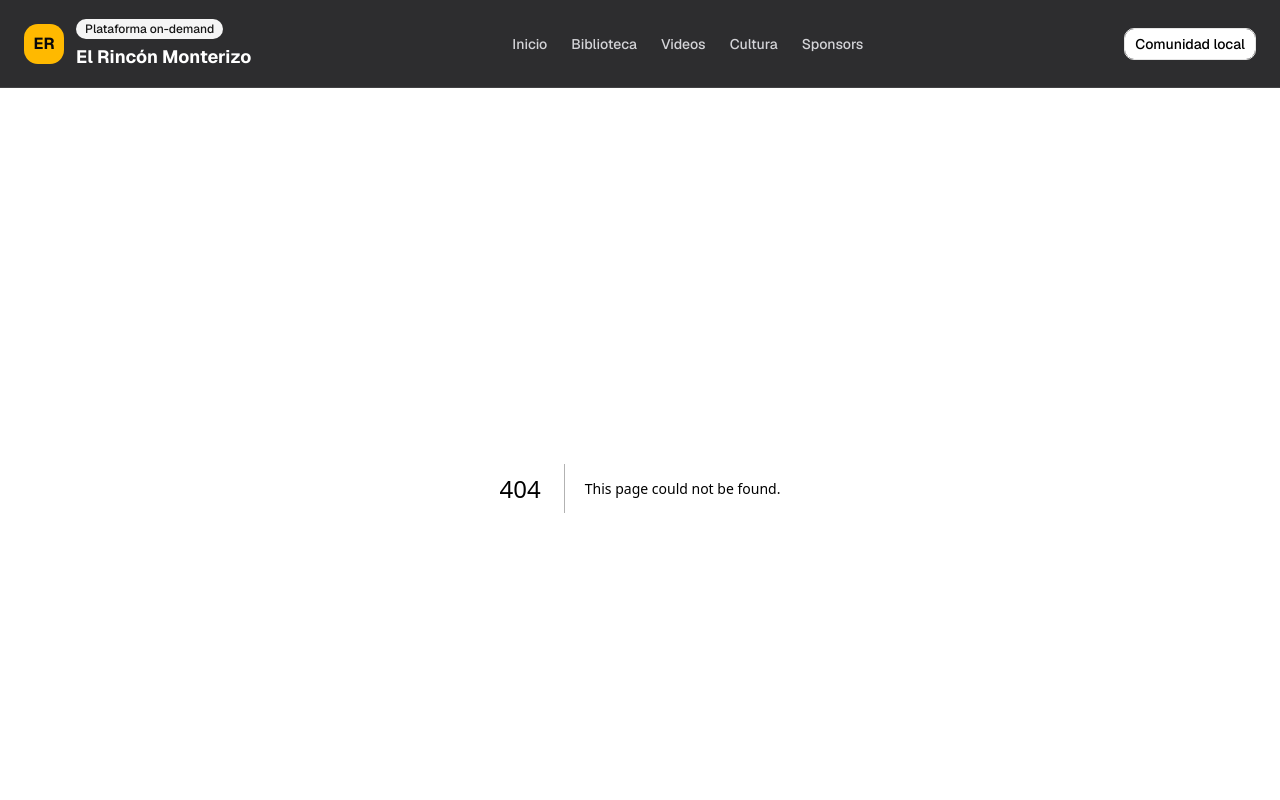
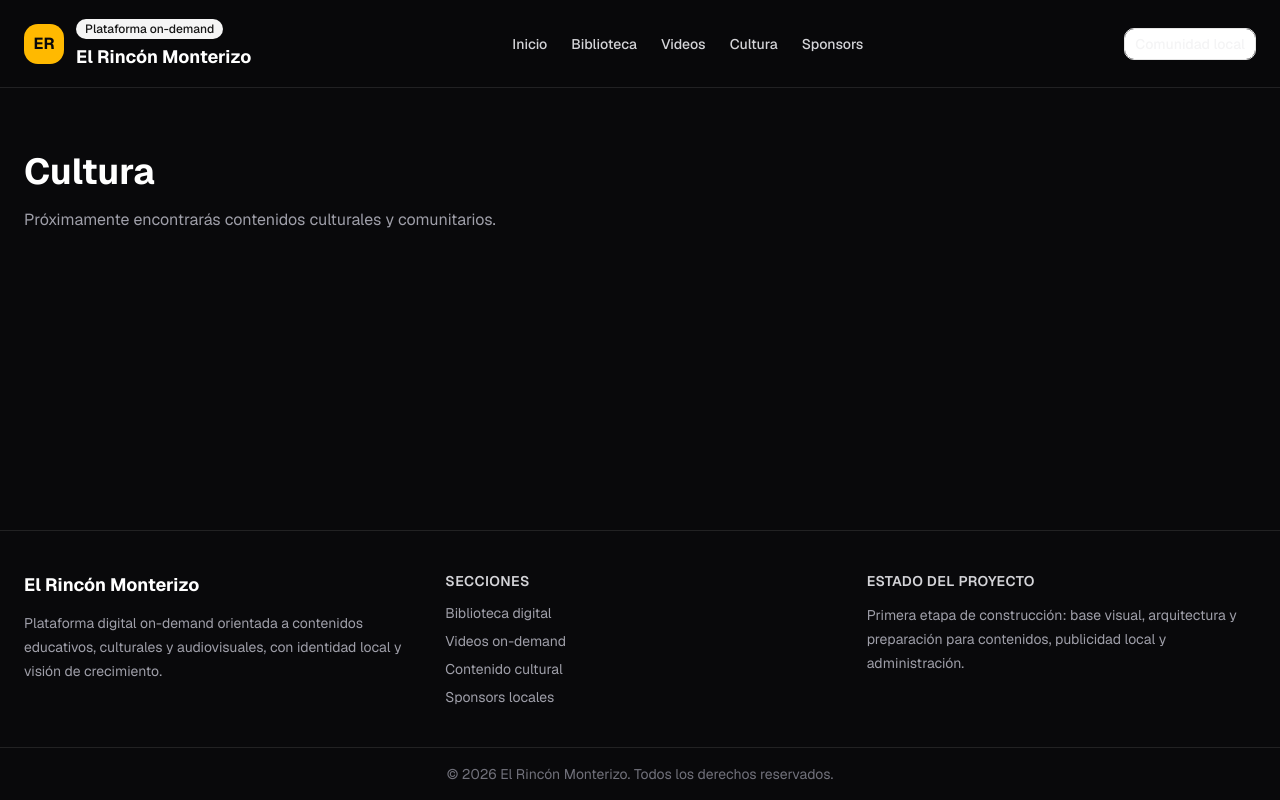
Before and after one commit to GFGaldeano/el-rincon-monterizo, a Next.js app: page /cultura in a window 1280 px wide. Before the commit this address had no page. Shown: the top 800 px of the page. Built offline with nearby package versions, Linux system fonts and the light colour scheme.

Commit message:
feat: add placeholder routes for main sections

```diff
--- /dev/null
+++ b/src/app/biblioteca/page.tsx
@@ -0,0 +1,10 @@
+export default function BibliotecaPage() {
+  return (
+    <section className="mx-auto max-w-7xl px-6 py-16">
+      <h1 className="text-4xl font-bold text-white">Biblioteca</h1>
+      <p className="mt-4 text-zinc-400">
+        Próximamente encontrarás libros, documentos y materiales educativos.
+      </p>
+    </section>
+  );
+}
--- /dev/null
+++ b/src/app/cultura/page.tsx
@@ -0,0 +1,10 @@
+export default function CulturaPage() {
+  return (
+    <section className="mx-auto max-w-7xl px-6 py-16">
+      <h1 className="text-4xl font-bold text-white">Cultura</h1>
+      <p className="mt-4 text-zinc-400">
+        Próximamente encontrarás contenidos culturales y comunitarios.
+      </p>
+    </section>
+  );
+}
--- /dev/null
+++ b/src/app/sponsors/page.tsx
@@ -0,0 +1,10 @@
+export default function SponsorsPage() {
+  return (
+    <section className="mx-auto max-w-7xl px-6 py-16">
+      <h1 className="text-4xl font-bold text-white">Sponsors</h1>
+      <p className="mt-4 text-zinc-400">
+        Próximamente verás los espacios para sponsors y anunciantes locales.
+      </p>
+    </section>
+  );
+}
--- /dev/null
+++ b/src/app/videos/page.tsx
@@ -0,0 +1,10 @@
+export default function VideosPage() {
+  return (
+    <section className="mx-auto max-w-7xl px-6 py-16">
+      <h1 className="text-4xl font-bold text-white">Videos</h1>
+      <p className="mt-4 text-zinc-400">
+        Próximamente encontrarás cursos y contenido audiovisual on-demand.
+      </p>
+    </section>
+  );
+}
```
